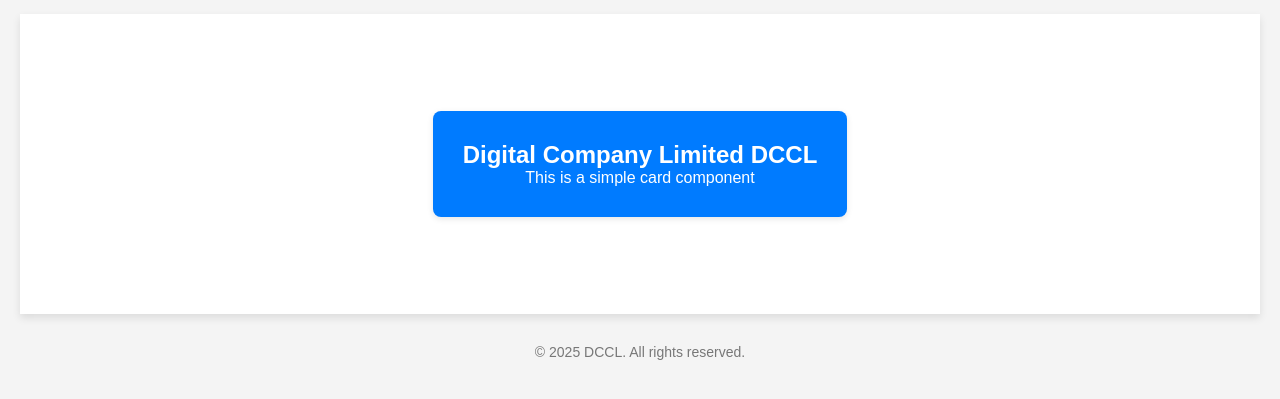
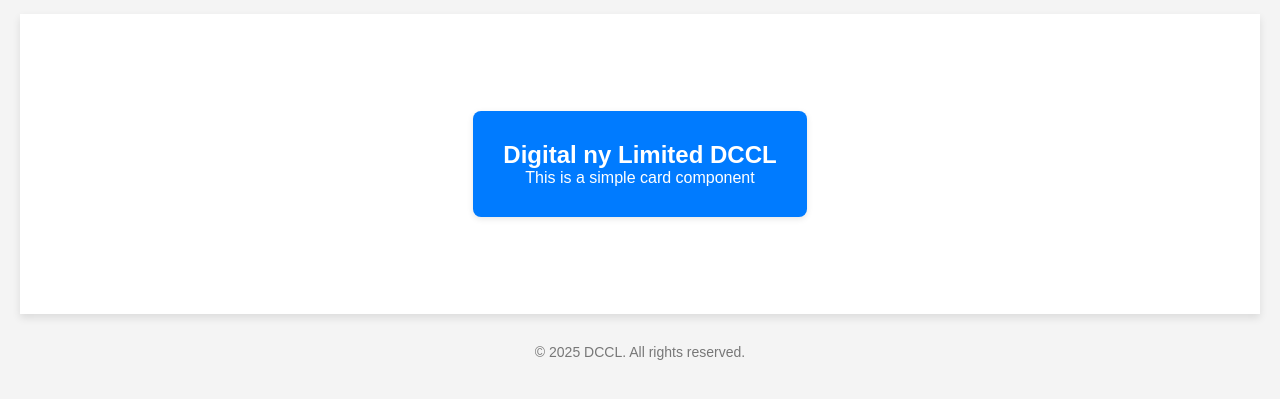
Before and after one commit to lalashabir/nawaz, a website: page index.html in a window 1280 px wide. Shown: the part 93-492 px from the top of the page. Drawn offline with Linux system fonts and the light colour scheme.

Commit message:
deploy: 850ded16447a0527c8dd555b52963ba2dda0d990

```diff
--- a/index.html
+++ b/index.html
@@ -60,7 +60,7 @@
 
   <div class="main-content">
     <div class="card">
-      <h2>Digital Company Limited DCCL</h2>
+      <h2>Digital ny Limited DCCL</h2>
       <p>This is a simple card component </p>
     </div>
   </div>
```
